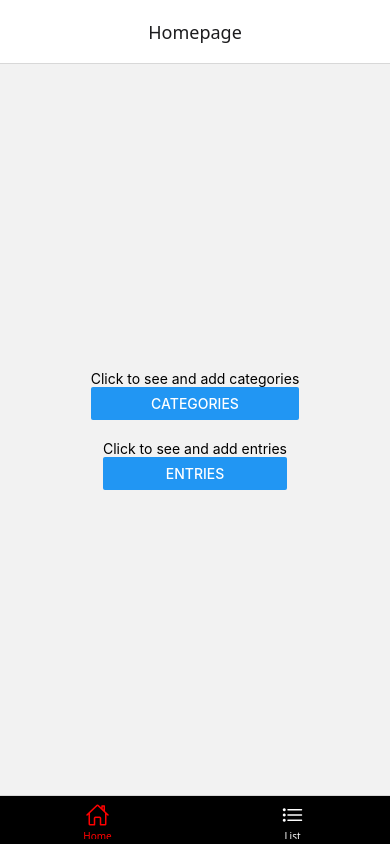
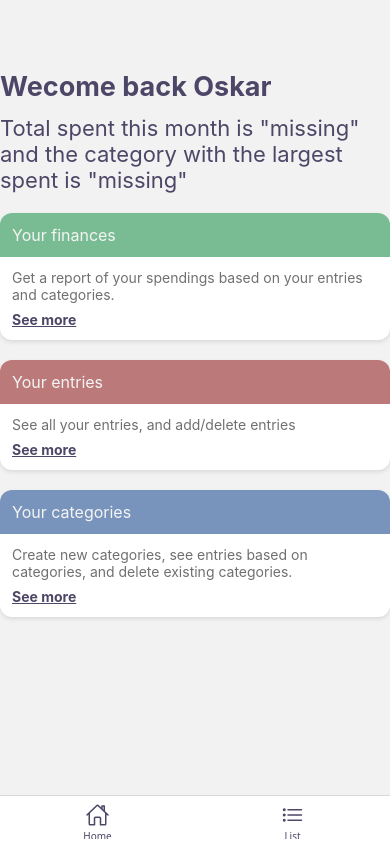
Before and after one commit to Oskarmle/FinanceManagerV1, a React Native app: screen /CategoryNew in a window 390 px wide. Built offline with nearby package versions, Linux system fonts and the light colour scheme.

Commit message:
styling for frontpage

```diff
--- a/App.tsx
+++ b/App.tsx
@@ -62,8 +62,7 @@ function HomepageStack() {
         name="Frontpage"
         component={Frontpage}
         options={{
-          title: "Homepage",
-          headerTitleAlign: "center",
+          headerShown: false,
         }}
       />
       <Stack.Screen
@@ -86,9 +85,9 @@ function MyTabs() {
       initialRouteName="Home"
       screenOptions={{
         animation: "shift",
-        tabBarActiveTintColor: "red",
-        tabBarInactiveTintColor: "white",
-        tabBarStyle: { backgroundColor: "black" },
+        tabBarActiveTintColor: "#4E4667",
+        tabBarInactiveTintColor: "#4E4667",
+        tabBarStyle: { backgroundColor: "white" },
         headerShown: false,
       }}
     >
@@ -99,9 +98,8 @@ function MyTabs() {
           tabBarIcon: ({ color }) => (
             <Ionicons name="home-outline" size={24} color={color} />
           ),
-          tabBarLabel: "Home"
+          tabBarLabel: "Home",
         }}
-
       />
       <Tab.Screen
         name="List"
--- /dev/null
+++ b/components/CardFrontpage.tsx
@@ -0,0 +1,73 @@
+import { View, Text, StyleSheet, TouchableOpacity } from "react-native";
+
+type CardFrontpageProps = {
+  title: string;
+  description: string;
+  handleOnPress: () => void;
+  style: "finances" | "categories" | "entries";
+};
+
+export default function CardFrontpage({
+  title,
+  description,
+  handleOnPress,
+  style,
+}: CardFrontpageProps) {
+  return (
+    <View style={styles.card}>
+      <TouchableOpacity onPress={handleOnPress}>
+        <View style={[styles.header, styles[style]]}>
+          <Text style={styles.headerText}>{title}</Text>
+        </View>
+        <View style={styles.content}>
+          <Text style={styles.description}>{description}</Text>
+          <Text style={styles.linkText}>See more</Text>
+        </View>
+      </TouchableOpacity>
+    </View>
+  );
+}
+
+const styles = StyleSheet.create({
+  card: {
+    width: 390,
+    shadowColor: "#000",
+    shadowOffset: { width: 0, height: 2 },
+    shadowOpacity: 0.1,
+    shadowRadius: 4,
+    overflow: "hidden",
+    borderRadius: 12,
+    elevation: 3,
+    backgroundColor: "#fff",
+  },
+  finances: {
+    backgroundColor: "#79BC93",
+  },
+  entries: {
+    backgroundColor: "#BC7979",
+  },
+  categories: {
+    backgroundColor: "#7994BC",
+  },
+  header: {
+    padding: 12,
+  },
+  headerText: {
+    color: "#F4F4F4",
+    fontSize: 16,
+  },
+  content: {
+    padding: 12,
+  },
+  description: {
+    fontSize: 14,
+    color: "#707070",
+    marginBottom: 8,
+  },
+  linkText: {
+    fontSize: 14,
+    fontWeight: "bold",
+    color: "#4E4667",
+    textDecorationLine: "underline",
+  },
+});
--- a/screens/Frontpage.tsx
+++ b/screens/Frontpage.tsx
@@ -2,6 +2,7 @@ import { NativeStackNavigationProp } from "@react-navigation/native-stack";
 import { View, StyleSheet, Text, Button } from "react-native";
 import { RootStackParamList } from "../App";
 import { useNavigation } from "@react-navigation/native";
+import CardFrontpage from "../components/CardFrontpage";
 
 export default function Frontpage() {
   type NavigationProp = NativeStackNavigationProp<
@@ -16,16 +17,37 @@ export default function Frontpage() {
     navigation.navigate("CategoryList");
   };
 
+  const handleFinancesPress = () => {
+    console.log("Finances");
+  };
+
   return (
     <View style={styles.container}>
-      <View style={styles.CategoryContainer}>
-        <Text>Click to see and add categories</Text>
-        <Button title="Categories" onPress={handleCategoriesPress}></Button>
+      <View style={styles.explainContainer}>
+        <Text style={styles.title}>Wecome back Oskar</Text>
+        <Text style={styles.description}>
+          Total spent this month is "missing" and the category with the largest
+          spent is "missing"
+        </Text>
       </View>
-      <View style={styles.EntryContainer}>
-        <Text>Click to see and add entries</Text>
-        <Button title="Entries" onPress={handleEntriesPress}></Button>
-      </View>
+      <CardFrontpage
+        description="Get a report of your spendings based on your entries and categories."
+        title="Your finances"
+        handleOnPress={handleFinancesPress}
+        style="finances"
+      />
+      <CardFrontpage
+        description="See all your entries, and add/delete entries"
+        title="Your entries"
+        handleOnPress={handleEntriesPress}
+        style="entries"
+      />
+      <CardFrontpage
+        description="Create new categories, see entries based on categories, and delete existing categories."
+        title="Your categories"
+        handleOnPress={handleCategoriesPress}
+        style="categories"
+      />
     </View>
   );
 }
@@ -33,11 +55,24 @@ export default function Frontpage() {
 const styles = StyleSheet.create({
   container: {
     flex: 1,
-    justifyContent: "center",
     alignItems: "center",
+    gap: 20,
+    marginTop: 70,
   },
   CategoryContainer: {
     marginBottom: 20,
   },
-  EntryContainer: {},
+  explainContainer: {
+    width: 390,
+  },
+  title: {
+    color: "#4E4667",
+    fontSize: 27,
+    fontWeight: "bold",
+    marginBottom: 12,
+  },
+  description: {
+    color: "#4E4667",
+    fontSize: 22,
+  },
 });
```
